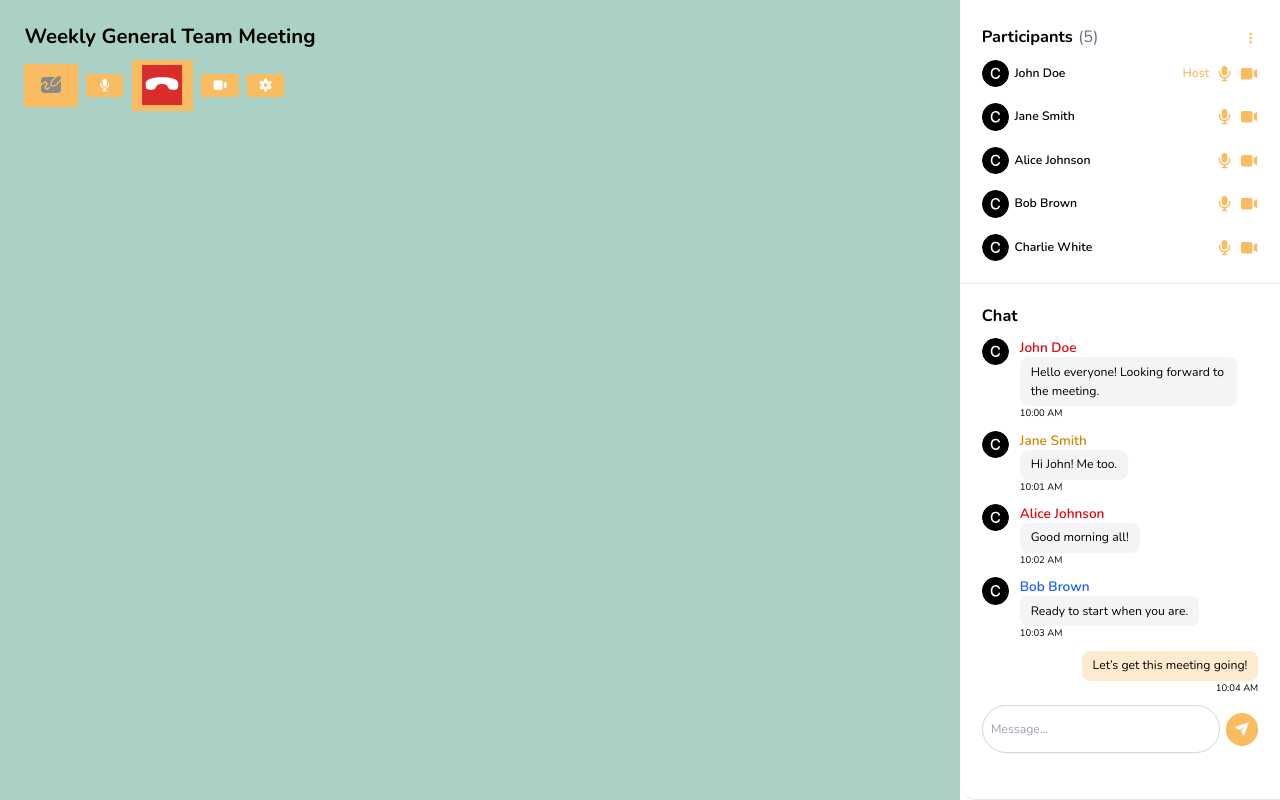
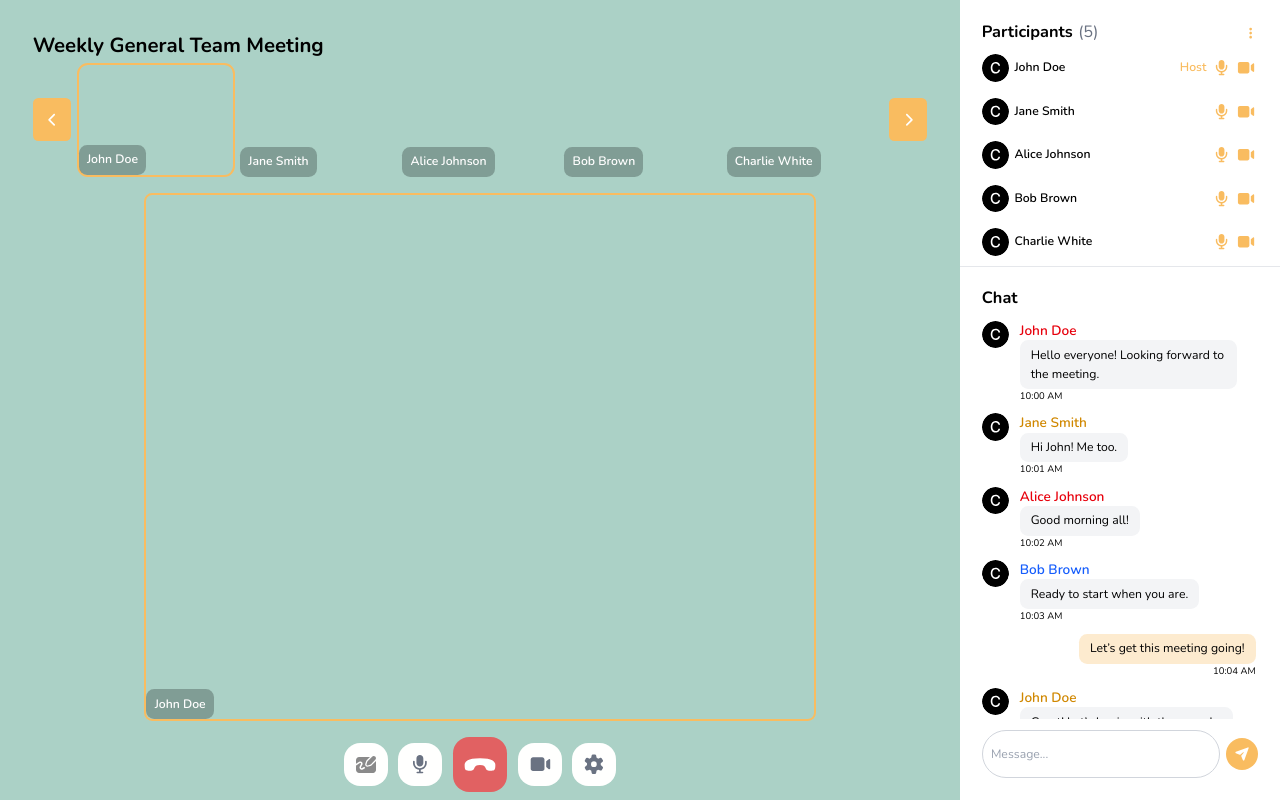
Before and after one commit to KhanhDo2604/workspace_project, a React (Vite) app: page /meeting in a window 1280 px wide. Built offline with nearby package versions, Linux system fonts and the light colour scheme.

Commit message:
Meeting screen ui (in progress): without whiteboard

```diff
--- a/src/constants/icon.js
+++ b/src/constants/icon.js
@@ -16,6 +16,7 @@ import {
     faHashtag,
     faClipboardCheck,
     faChevronRight,
+    faChevronLeft,
     faEyeSlash,
     faEye,
     faMicrophone,
@@ -37,6 +38,7 @@ const icon = {
     hashtag: faHashtag,
     myTask: faClipboardCheck,
     rightChevron: faChevronRight,
+    leftChevron: faChevronLeft,
     google: google,
     email: faEnvelope,
     lock: lock,
--- /dev/null
+++ b/src/pages/Meeting/ParticipantsVideo.jsx
@@ -0,0 +1,47 @@
+import { useState } from 'react';
+import Button from '../../components/Button';
+import { FontAwesomeIcon } from '@fortawesome/react-fontawesome';
+import assets from '../../constants/icon';
+
+function ParticipantsVideo({ participants = [] }) {
+    const [selected, setSelected] = useState(0);
+
+    const randomColor = `bg-${Math.floor(Math.random() * 360)}-500`;
+
+    return (
+        <div className={`w-full flex flex-col gap-6 h-full`}>
+            <div className="flex items-center justify-center gap-2">
+                <Button className="text-xl p-2 rounded-lg size-16">
+                    <FontAwesomeIcon icon={assets.icon.leftChevron} />
+                </Button>
+                {participants.map((p, i) => (
+                    <div
+                        className={`${randomColor} rounded-2xl relative w-1/4 h-42 cursor-pointer ${
+                            selected === i ? 'border-2 border-button' : ''
+                        }`}
+                        onClick={() => setSelected(i)}
+                    >
+                        <div className="absolute bottom-0 left-0 rounded-xl px-3 py-2 bg-black/25 size-fit">
+                            <p className="text-white font-semibold text-lg">{p.userName}</p>
+                        </div>
+                    </div>
+                ))}
+                <Button className="text-xl p-2 rounded-lg size-16">
+                    <FontAwesomeIcon icon={assets.icon.rightChevron} />
+                </Button>
+            </div>
+
+            {/* Main video */}
+            <div className="relative rounded-xl overflow-hidden border-2 border-button w-3/4 flex-1 flex mb-4 mx-auto">
+                {/*  */}
+                <div className={`${randomColor} rounded-2xl relative size-full`}>
+                    <div className="absolute bottom-0 left-0 rounded-xl px-3 py-2 bg-black/25 size-fit">
+                        <p className="text-white font-semibold text-lg">{participants[selected]?.userName}</p>
+                    </div>
+                </div>
+            </div>
+        </div>
+    );
+}
+
+export default ParticipantsVideo;
--- /dev/null
+++ b/src/pages/Meeting/RoomButtonsController.jsx
@@ -0,0 +1,27 @@
+import { FontAwesomeIcon } from '@fortawesome/react-fontawesome';
+import Button from '../../components/Button';
+import assets from '../../constants/icon';
+
+function RoomButtonsController() {
+    return (
+        <div className="flex items-center gap-4 justify-center my-2">
+            <Button className="rounded-3xl w-16 h-16 bg-headline">
+                <img src={assets.icon.whiteBoard} alt="" />
+            </Button>
+            <Button className="rounded-3xl w-16 h-16 bg-headline">
+                <FontAwesomeIcon icon={assets.icon.mic} className="text-gray-500" size="xl" />
+            </Button>
+            <Button className="rounded-3xl w-20 h-20 bg-tertiary">
+                <img src={assets.icon.meetingEnd} alt="" />
+            </Button>
+            <Button className="rounded-3xl w-16 h-16 bg-headline">
+                <FontAwesomeIcon icon={assets.icon.video} className="text-gray-500" size="xl" />
+            </Button>
+            <Button className="rounded-3xl w-16 h-16 bg-headline">
+                <FontAwesomeIcon icon={assets.icon.setting} className="text-gray-500" size="xl" />
+            </Button>
+        </div>
+    );
+}
+
+export default RoomButtonsController;
--- a/src/pages/Meeting/index.jsx
+++ b/src/pages/Meeting/index.jsx
@@ -4,6 +4,8 @@ import assets from '../../constants/icon';
 import ParticipantTag from './ParticipantTag';
 import ChatCard from '../../components/ChatCard';
 import FormField from '../../components/FormField';
+import RoomButtonsController from './RoomButtonsController';
+import ParticipantsVideo from './ParticipantsVideo';
 
 function MeetingPage() {
     const chatData = [
@@ -42,38 +44,55 @@ function MeetingPage() {
             timestamp: '10:04 AM',
             isMe: true,
         },
+        {
+            userIcon: assets.image.userTemp,
+            userName: 'John Doe',
+            content: 'Great! Let’s begin with the agenda.',
+            timestamp: '10:05 AM',
+            isMe: false,
+        },
+        {
+            userIcon: assets.image.userTemp,
+            userName: 'Jane Smith',
+            content: 'Sounds good to me.',
+            timestamp: '10:06 AM',
+            isMe: false,
+        },
+        {
+            userIcon: assets.image.userTemp,
+            userName: 'Alice Johnson',
+            content: 'I have some updates to share.',
+            timestamp: '10:07 AM',
+            isMe: false,
+        },
     ];
 
+    const Participants = [
+        { userIcon: assets.image.userTemp, userName: 'John Doe', isHost: true },
+        { userIcon: assets.image.userTemp, userName: 'Jane Smith', isHost: false },
+        { userIcon: assets.image.userTemp, userName: 'Alice Johnson', isHost: false },
+        { userIcon: assets.image.userTemp, userName: 'Bob Brown', isHost: false },
+        { userIcon: assets.image.userTemp, userName: 'Charlie White', isHost: false },
+    ];
+
+    const handleAvailableSpace = Participants.length > 4 ? 'h-1/3' : 'h-fit';
+
     return (
-        <div className="w-full h-full grid grid-cols-20">
+        <div className="w-full h-screen grid grid-cols-20">
             {/* Left Sidebar */}
-            <div className="col-span-15 bg-secondary p-9">
-                <h1 className="font-bold text-3xl">Weekly General Team Meeting</h1>
-                <div className="mt-4 w-full "></div>
-                <div className="flex items-center gap-3">
-                    <Button>
-                        <img src={assets.icon.whiteBoard} alt="" />
-                    </Button>
-                    <Button>
-                        <FontAwesomeIcon icon={assets.icon.mic} />
-                    </Button>
-                    <Button>
-                        <img src={assets.icon.meetingEnd} alt="" />
-                    </Button>
-                    <Button>
-                        <FontAwesomeIcon icon={assets.icon.video} />
-                    </Button>
-                    <Button>
-                        <FontAwesomeIcon icon={assets.icon.setting} />
-                    </Button>
+            <div className="col-span-15 bg-secondary p-12">
+                <h1 className="font-bold text-3xl mb-2">Weekly General Team Meeting</h1>
+                <div className="w-full h-full flex flex-col justify-between">
+                    <ParticipantsVideo participants={Participants} />
+                    <RoomButtonsController />
                 </div>
             </div>
 
-            {/* Left Sidebar */}
-            <div className="col-span-5 rounded-l-3xl h-full border-b border-gray-200">
+            {/* Right Sidebar */}
+            <div className="col-span-5 rounded-l-3xl h-screen flex flex-col">
                 {/* Participants Section */}
-                <div className="h-fit border-b border-gray-200 px-8 pt-8 pb-2">
-                    <div className="mt-2 mb-4 flex justify-between">
+                <div className={`border-b border-gray-200 px-8 pt-8 pb-2 flex flex-col ${handleAvailableSpace}`}>
+                    <div className="mb-4 flex justify-between">
                         <div className="flex gap-2">
                             <h1 className="text-2xl font-bold">Participants</h1>
                             <p className="text-2xl text-gray-500">(5)</p>
@@ -83,21 +102,26 @@ function MeetingPage() {
                         </Button>
                     </div>
 
-                    <div>
-                        <ParticipantTag userIcon={assets.image.userTemp} userName="John Doe" isHost={true} />
-                        <ParticipantTag userIcon={assets.image.userTemp} userName="Jane Smith" isHost={false} />
-                        <ParticipantTag userIcon={assets.image.userTemp} userName="Alice Johnson" isHost={false} />
-                        <ParticipantTag userIcon={assets.image.userTemp} userName="Bob Brown" isHost={false} />
-                        <ParticipantTag userIcon={assets.image.userTemp} userName="Charlie White" isHost={false} />
+                    {/* Danh sách có thể scroll */}
+                    <div className="flex-1 overflow-y-auto pr-1 space-y-2">
+                        {Participants.map((participant, index) => (
+                            <ParticipantTag
+                                key={index}
+                                userIcon={participant.userIcon}
+                                userName={participant.userName}
+                                isHost={participant.isHost}
+                            />
+                        ))}
                     </div>
                 </div>
 
                 {/* Chat Section */}
-                <div className="p-8">
+                <div className="flex-1 p-8 flex flex-col h-4">
                     <div className="mb-4">
                         <h1 className="text-2xl font-bold">Chat</h1>
                     </div>
-                    <div>
+
+                    <div className="flex-1 overflow-y-auto pr-1">
                         {chatData.map((chat, index) => (
                             <ChatCard
                                 key={index}
@@ -109,6 +133,8 @@ function MeetingPage() {
                             />
                         ))}
                     </div>
+
+                    {/* Input message */}
                     <div className="mt-4 flex items-center justify-between gap-2 w-full">
                         <div className="flex-1">
                             <FormField
```
Also changed, not shown: src/assets/icons/meeting_end.svg, src/assets/icons/whiteboard.svg.
